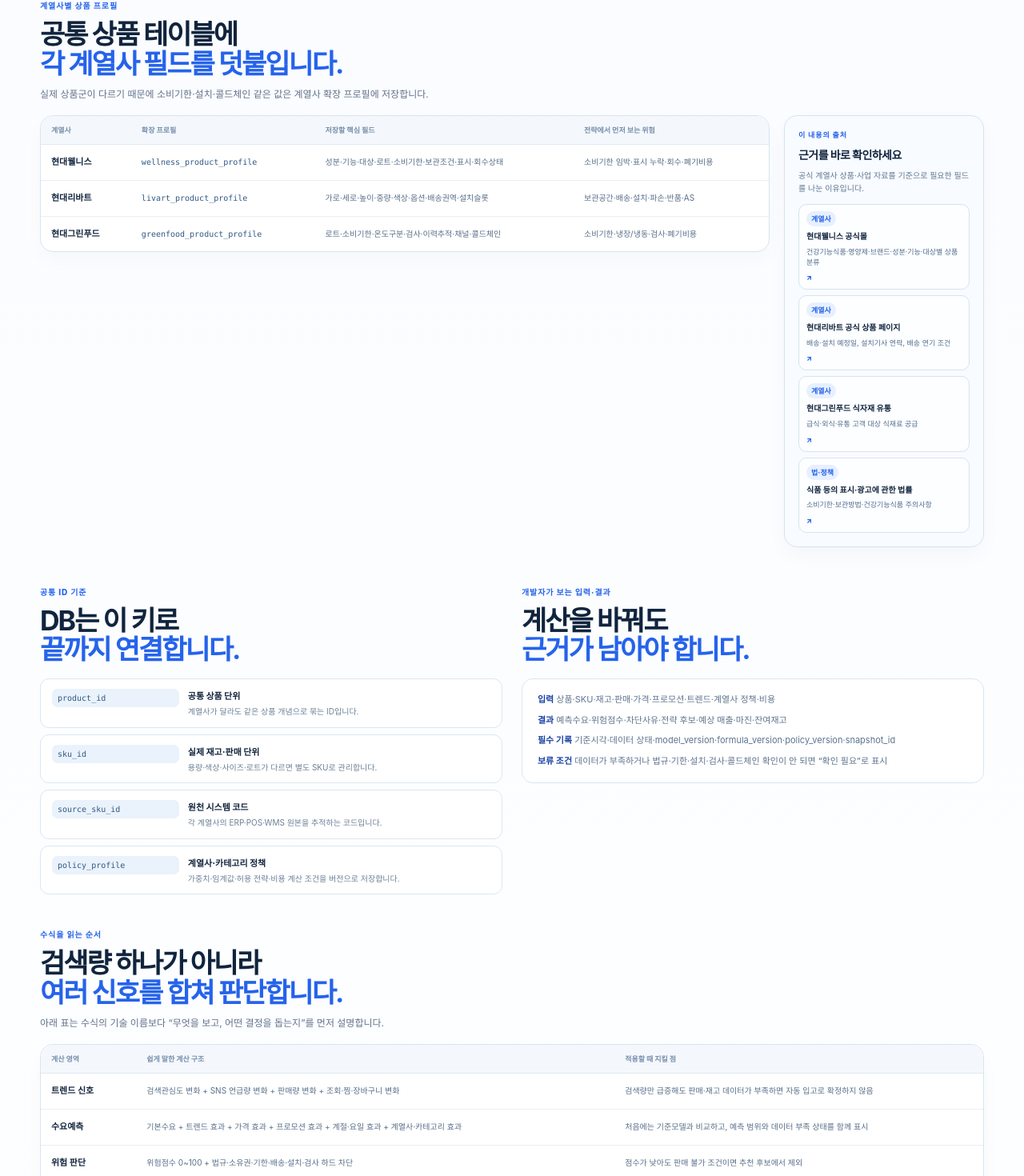
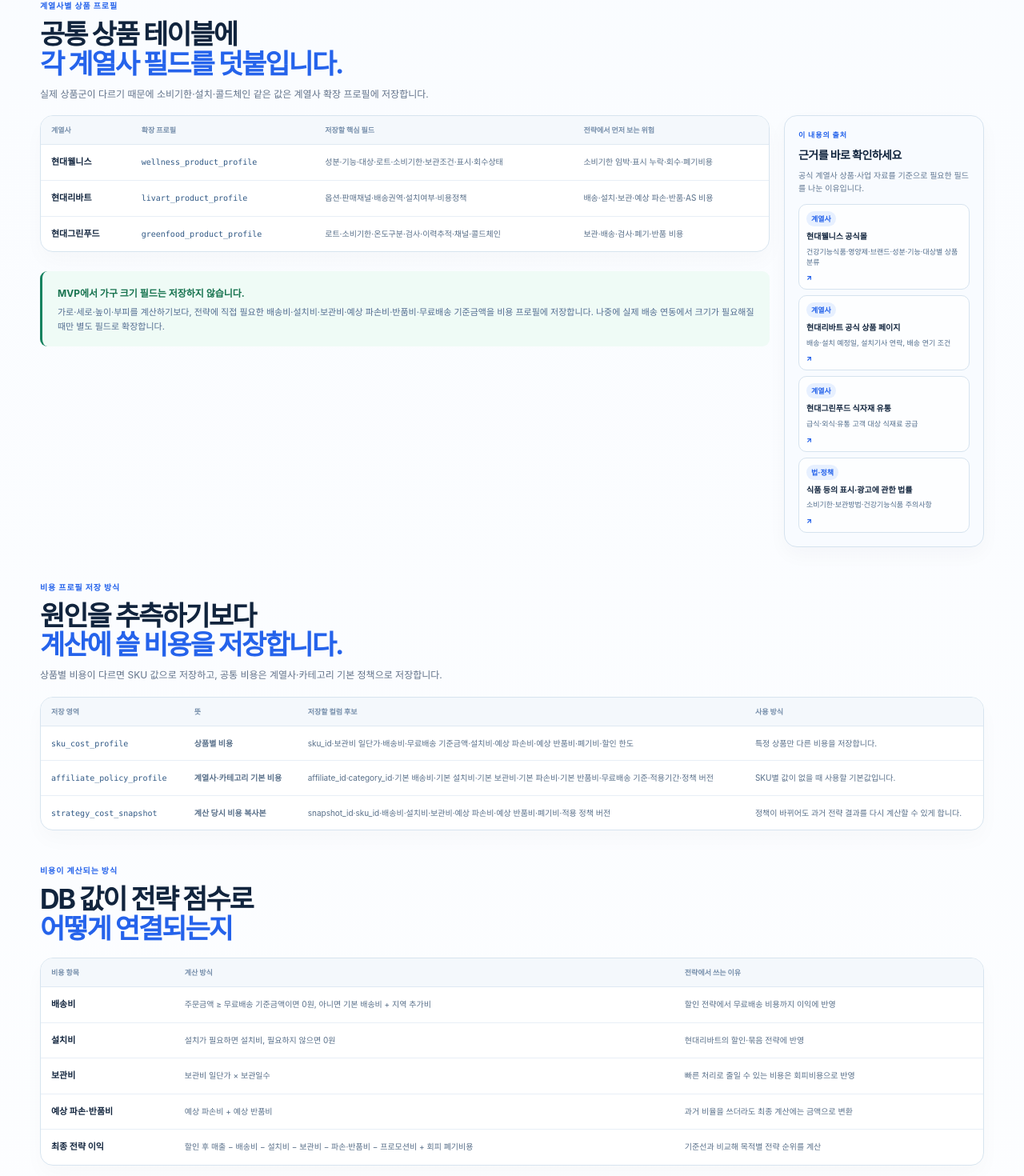
Before and after one commit to kimjunha1231/stock, a Next.js app in the folder explainer-site/: page /ai-blueprint in a window 1280 px wide. Shown: the part 1875-3345 px from the top of the page at 80% size. Built offline with nearby package versions, Linux system fonts and the light colour scheme.

Commit message:
Model inventory strategy around direct cost profiles

```diff
--- a/explainer-site/src/app/ai-blueprint/page.tsx
+++ b/explainer-site/src/app/ai-blueprint/page.tsx
@@ -13,7 +13,7 @@
 
 const productRows = [
   ['현대웰니스', '비타민·마그네슘·오메가3·콜라겐·세트', '성분·기능·대상·로트·소비기한·보관·표시', '소비기한·표시·회수·폐기', '잔여기한 기반 처리 속도·할인·묶음'],
-  ['현대리바트', '거실·침실·주방 가구, 옵션·모듈 제품', '크기·중량·색상·옵션·창고·배송권역·설치 슬롯', '공간·배송·설치·파손·AS', '설치·배송 가능량을 넘지 않는 판매·공급'],
+  ['현대리바트', '거실·침실·주방 가구, 옵션·모듈 제품', '옵션·판매채널·배송권역·설치여부·비용정책', '배송비·설치비·보관비·예상 파손비·반품비·무료배송 기준', '비용을 반영해 할인·묶음·처리 전략 계산'],
   ['현대그린푸드', '농산물·수산물·축산물·가공식품·케어푸드', '로트·소비기한·온도·검사·이력추적·채널·콜드체인', '소비기한·검사·콜드체인·폐기', '로트별 소진·냉장/냉동 처리량·폐기 회피'],
 ];
 
@@ -29,8 +29,22 @@
 
 const profileRows = [
   ['현대웰니스', 'wellness_product_profile', '성분·기능·대상·로트·소비기한·보관조건·표시·회수상태', '소비기한 임박·표시 누락·회수·폐기비용'],
-  ['현대리바트', 'livart_product_profile', '가로·세로·높이·중량·색상·옵션·배송권역·설치슬롯', '보관공간·배송·설치·파손·반품·AS'],
-  ['현대그린푸드', 'greenfood_product_profile', '로트·소비기한·온도구분·검사·이력추적·채널·콜드체인', '소비기한·냉장/냉동·검사·폐기비용'],
+  ['현대리바트', 'livart_product_profile', '옵션·판매채널·배송권역·설치여부·비용정책', '배송·설치·보관·예상 파손·반품·AS 비용'],
+  ['현대그린푸드', 'greenfood_product_profile', '로트·소비기한·온도구분·검사·이력추적·채널·콜드체인', '보관·배송·검사·폐기·반품 비용'],
+];
+
+const costProfileRows = [
+  ['sku_cost_profile', '상품별 비용', 'sku_id·보관비 일단가·배송비·무료배송 기준금액·설치비·예상 파손비·예상 반품비·폐기비·할인 한도', '특정 상품만 다른 비용을 저장합니다.'],
+  ['affiliate_policy_profile', '계열사·카테고리 기본 비용', 'affiliate_id·category_id·기본 배송비·기본 설치비·기본 보관비·기본 파손비·기본 반품비·무료배송 기준·적용기간·정책 버전', 'SKU별 값이 없을 때 사용할 기본값입니다.'],
+  ['strategy_cost_snapshot', '계산 당시 비용 복사본', 'snapshot_id·sku_id·배송비·설치비·보관비·예상 파손비·예상 반품비·폐기비·적용 정책 버전', '정책이 바뀌어도 과거 전략 결과를 다시 계산할 수 있게 합니다.'],
+];
+
+const costCalculationRows = [
+  ['배송비', '주문금액 ≥ 무료배송 기준금액이면 0원, 아니면 기본 배송비 + 지역 추가비', '할인 전략에서 무료배송 비용까지 이익에 반영'],
+  ['설치비', '설치가 필요하면 설치비, 필요하지 않으면 0원', '현대리바트의 할인·묶음 전략에 반영'],
+  ['보관비', '보관비 일단가 × 보관일수', '빠른 처리로 줄일 수 있는 비용은 회피비용으로 반영'],
+  ['예상 파손·반품비', '예상 파손비 + 예상 반품비', '과거 비율을 쓰더라도 최종 계산에는 금액으로 변환'],
+  ['최종 전략 이익', '할인 후 매출 − 배송비 − 설치비 − 보관비 − 파손·반품비 − 프로모션비 + 회피 폐기비용', '기준선과 비교해 목적별 전략 순위를 계산'],
 ];
 
 const guideFormulaRows = [
@@ -107,7 +121,13 @@
         <div className="blueprint-guide-table-wrap blueprint-ai-function-table-wrap"><table className="blueprint-guide-table"><caption className="sr-only">AI 기능별 입력·결과·사용 방식</caption><thead><tr><th scope="col">ID</th><th scope="col">기능</th><th scope="col">하는 일</th><th scope="col">필요 자료</th><th scope="col">결과</th><th scope="col">팀원이 기억할 점</th></tr></thead><tbody>{aiFunctionRows.map((row) => <tr key={row[0]}>{row.map((cell, index) => <td key={`${row[0]}-${index}`}>{index === 0 ? <code>{cell}</code> : index === 1 ? <strong>{cell}</strong> : cell}</td>)}</tr>)}</tbody></table></div>
 
         <div className="blueprint-guide-section-heading"><span>계열사별 상품 프로필</span><h3>공통 상품 테이블에<br /><em>각 계열사 필드를 덧붙입니다.</em></h3><p>실제 상품군이 다르기 때문에 소비기한·설치·콜드체인 같은 값은 계열사 확장 프로필에 저장합니다.</p></div>
-        <div className="blueprint-source-layout"><div className="blueprint-source-main"><div className="blueprint-guide-table-wrap"><table className="blueprint-guide-table"><caption className="sr-only">계열사별 확장 프로필과 위험 요소</caption><thead><tr><th scope="col">계열사</th><th scope="col">확장 프로필</th><th scope="col">저장할 핵심 필드</th><th scope="col">전략에서 먼저 보는 위험</th></tr></thead><tbody>{profileRows.map((row) => <tr key={row[0]}>{row.map((cell, index) => <td key={`${row[0]}-${index}`}>{index === 0 ? <strong>{cell}</strong> : index === 1 ? <code>{cell}</code> : cell}</td>)}</tr>)}</tbody></table></div></div><SourceRail ids={['affiliate-wellness', 'affiliate-livart-product', 'affiliate-greenfood', 'food-label-law']} note="공식 계열사 상품·사업 자료를 기준으로 필요한 필드를 나눈 이유입니다." /></div>
+        <div className="blueprint-source-layout"><div className="blueprint-source-main"><div className="blueprint-guide-table-wrap"><table className="blueprint-guide-table"><caption className="sr-only">계열사별 확장 프로필과 위험 요소</caption><thead><tr><th scope="col">계열사</th><th scope="col">확장 프로필</th><th scope="col">저장할 핵심 필드</th><th scope="col">전략에서 먼저 보는 위험</th></tr></thead><tbody>{profileRows.map((row) => <tr key={row[0]}>{row.map((cell, index) => <td key={`${row[0]}-${index}`}>{index === 0 ? <strong>{cell}</strong> : index === 1 ? <code>{cell}</code> : cell}</td>)}</tr>)}</tbody></table></div><div className="blueprint-guide-rule blueprint-guide-rule-green"><strong>MVP에서 가구 크기 필드는 저장하지 않습니다.</strong><p>가로·세로·높이·부피를 계산하기보다, 전략에 직접 필요한 배송비·설치비·보관비·예상 파손비·반품비·무료배송 기준금액을 비용 프로필에 저장합니다. 나중에 실제 배송 연동에서 크기가 필요해질 때만 별도 필드로 확장합니다.</p></div></div><SourceRail ids={['affiliate-wellness', 'affiliate-livart-product', 'affiliate-greenfood', 'food-label-law']} note="공식 계열사 상품·사업 자료를 기준으로 필요한 필드를 나눈 이유입니다." /></div>
+
+        <div className="blueprint-guide-section-heading"><span>비용 프로필 저장 방식</span><h3>원인을 추측하기보다<br /><em>계산에 쓸 비용을 저장합니다.</em></h3><p>상품별 비용이 다르면 SKU 값으로 저장하고, 공통 비용은 계열사·카테고리 기본 정책으로 저장합니다.</p></div>
+        <div className="blueprint-guide-table-wrap"><table className="blueprint-guide-table"><caption className="sr-only">비용 프로필 DB 저장 방식</caption><thead><tr><th scope="col">저장 영역</th><th scope="col">뜻</th><th scope="col">저장할 컬럼 후보</th><th scope="col">사용 방식</th></tr></thead><tbody>{costProfileRows.map((row) => <tr key={row[0]}>{row.map((cell, index) => <td key={`${row[0]}-${index}`}>{index === 0 ? <code>{cell}</code> : index === 1 ? <strong>{cell}</strong> : cell}</td>)}</tr>)}</tbody></table></div>
+
+        <div className="blueprint-guide-section-heading"><span>비용이 계산되는 방식</span><h3>DB 값이 전략 점수로<br /><em>어떻게 연결되는지</em></h3></div>
+        <div className="blueprint-guide-table-wrap"><table className="blueprint-guide-table"><caption className="sr-only">비용 항목별 계산 방식</caption><thead><tr><th scope="col">비용 항목</th><th scope="col">계산 방식</th><th scope="col">전략에서 쓰는 이유</th></tr></thead><tbody>{costCalculationRows.map((row) => <tr key={row[0]}>{row.map((cell, index) => <td key={`${row[0]}-${index}`}>{index === 0 ? <strong>{cell}</strong> : cell}</td>)}</tr>)}</tbody></table></div>
 
         <div className="blueprint-guide-two-column"><div><div className="blueprint-guide-section-heading"><span>공통 ID 기준</span><h3>DB는 이 키로<br /><em>끝까지 연결합니다.</em></h3></div><div className="blueprint-key-list"><div><code>product_id</code><span>공통 상품 단위</span><p>계열사가 달라도 같은 상품 개념으로 묶는 ID입니다.</p></div><div><code>sku_id</code><span>실제 재고·판매 단위</span><p>용량·색상·사이즈·로트가 다르면 별도 SKU로 관리합니다.</p></div><div><code>source_sku_id</code><span>원천 시스템 코드</span><p>각 계열사의 ERP·POS·WMS 원본을 추적하는 코드입니다.</p></div><div><code>policy_profile</code><span>계열사·카테고리 정책</span><p>가중치·임계값·허용 전략·비용 계산 조건을 버전으로 저장합니다.</p></div></div></div><div><div className="blueprint-guide-section-heading"><span>개발자가 보는 입력·결과</span><h3>계산을 바꿔도<br /><em>근거가 남아야 합니다.</em></h3></div><div className="blueprint-rule-card"><p><b>입력</b> 상품·SKU·재고·판매·가격·프로모션·트렌드·계열사 정책·비용</p><p><b>결과</b> 예측수요·위험점수·차단사유·전략 후보·예상 매출·마진·잔여재고</p><p><b>필수 기록</b> 기준시각·데이터 상태·model_version·formula_version·policy_version·snapshot_id</p><p><b>보류 조건</b> 데이터가 부족하거나 법규·기한·설치·검사·콜드체인 확인이 안 되면 “확인 필요”로 표시</p></div></div></div>
 
```
Also changed, not shown: 26 other files (tests, documents, lock files or other folders).
